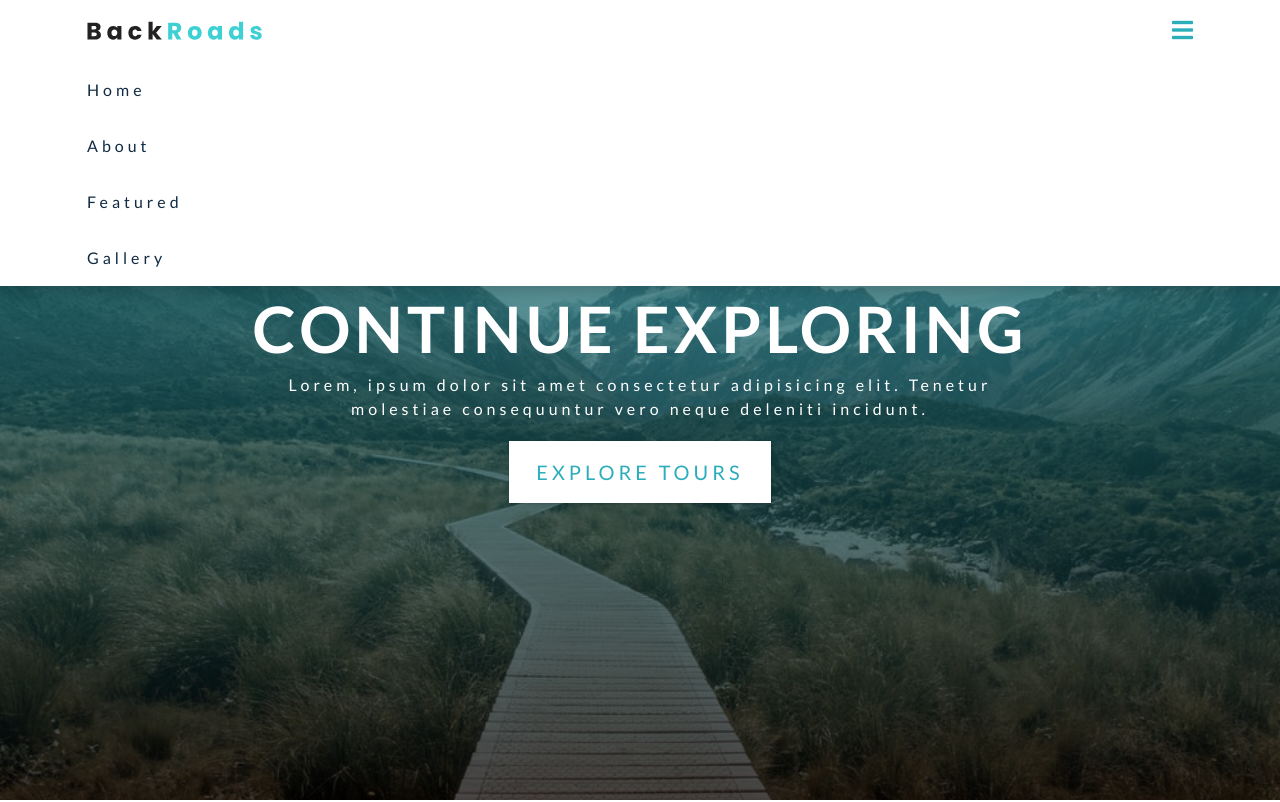
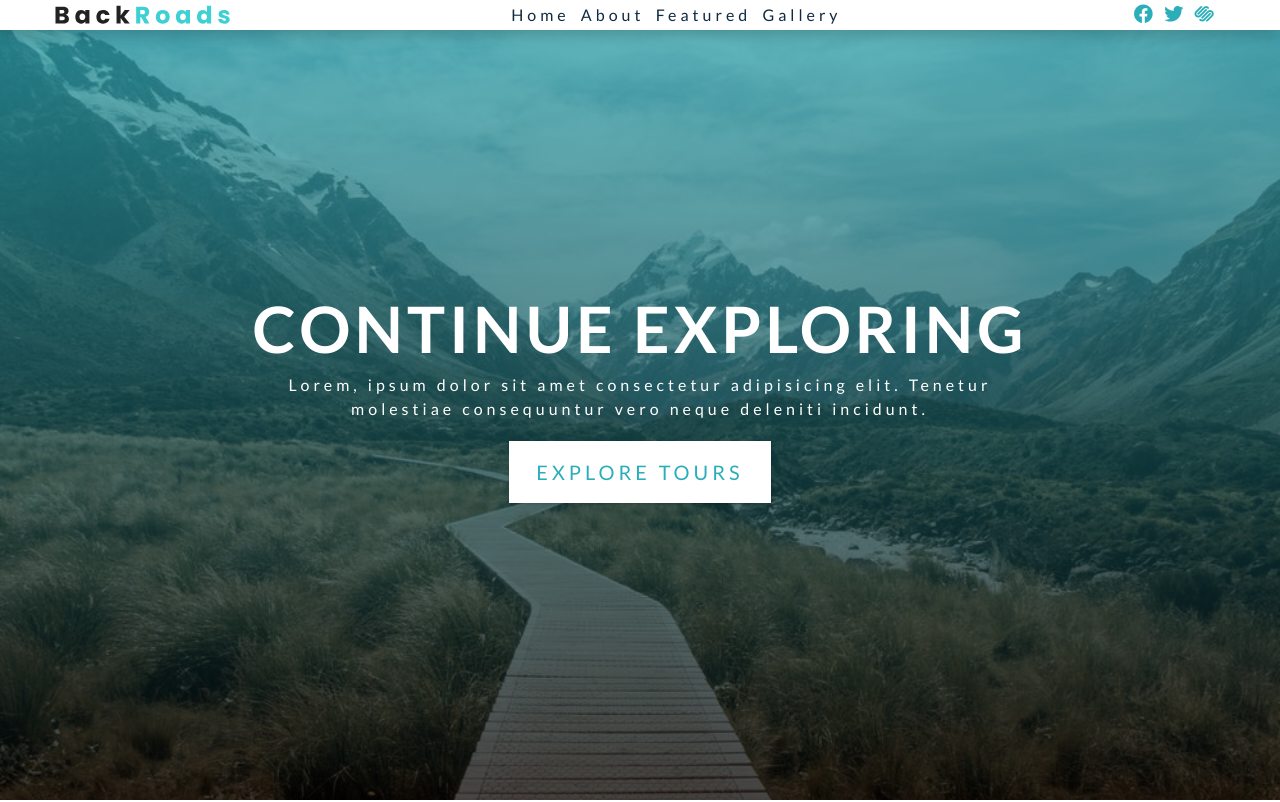
Before and after one commit to seunowa/backroads, a plain HTML site: page index.html in a window 1280 px wide. Shown: the top 802 px of the page. Drawn offline with Linux system fonts and the light colour scheme.

Commit message:
Finished project

```diff
--- a/css/styles.css
+++ b/css/styles.css
@@ -247,6 +247,55 @@ Navbar
 
 .show-links {
   height: 224px;
+}
+
+@media screen and (min-width: 992px) {
+  .nav-bar {
+    padding: 1rem 2rem;
+  }
+
+  /* hide toggle button */
+  .nav-toggle {
+    display: none;
+  }
+
+  .nav-center {
+    display: flex;
+    justify-content: space-between;
+    align-items: center;
+    flex-wrap: wrap;
+  }
+
+  .nav-links {
+    height: auto;
+    display: flex;
+  }
+
+  .nav-header {
+    padding: 0 0;
+  }
+  .nav-link {
+    padding: 0 0;
+    margin-right: 0.7rem;
+  }
+  .nav-link:hover {
+    padding: 0 0;
+    color: var(--clr-primary-4);
+    background: transparent;
+  }
+
+  .nav-icons {
+    display: flex;
+  }
+
+  .nav-icon {
+    margin-right: 0.7rem;
+    color: var(--clr-primary-5);
+    font-size: 1.2rem;
+  }
+  .nav-icon:hover {
+    color: var(--clr-primary-8);
+  }
 }
 /*
 ===============
--- a/index.html
+++ b/index.html
@@ -53,6 +53,31 @@
             <!-- end of single link -->
           </ul>
           <!-- end of nav links -->
+          <!-- nav icons -->
+          <ul class="nav-icons">
+            <!-- single icon -->
+            <li>
+              <a href="https://www.twitter.com" target="-blank"
+                ><i class="fab fa-facebook nav-icon"></i
+              ></a>
+            </li>
+            <!-- end of single icon -->
+            <!-- single icon -->
+            <li>
+              <a href="https://www.twitter.com" target="-blank"
+                ><i class="fab fa-twitter nav-icon"></i
+              ></a>
+            </li>
+            <!-- end of single icon -->
+            <!-- single icon -->
+            <li>
+              <a href="https://www.twitter.com" target="-blank"
+                ><i class="fab fa-squarespace nav-icon"></i
+              ></a>
+            </li>
+            <!-- end of single icon -->
+          </ul>
+          <!-- end of nav icons -->
         </div>
       </nav>
       <!-- hero -->
```
